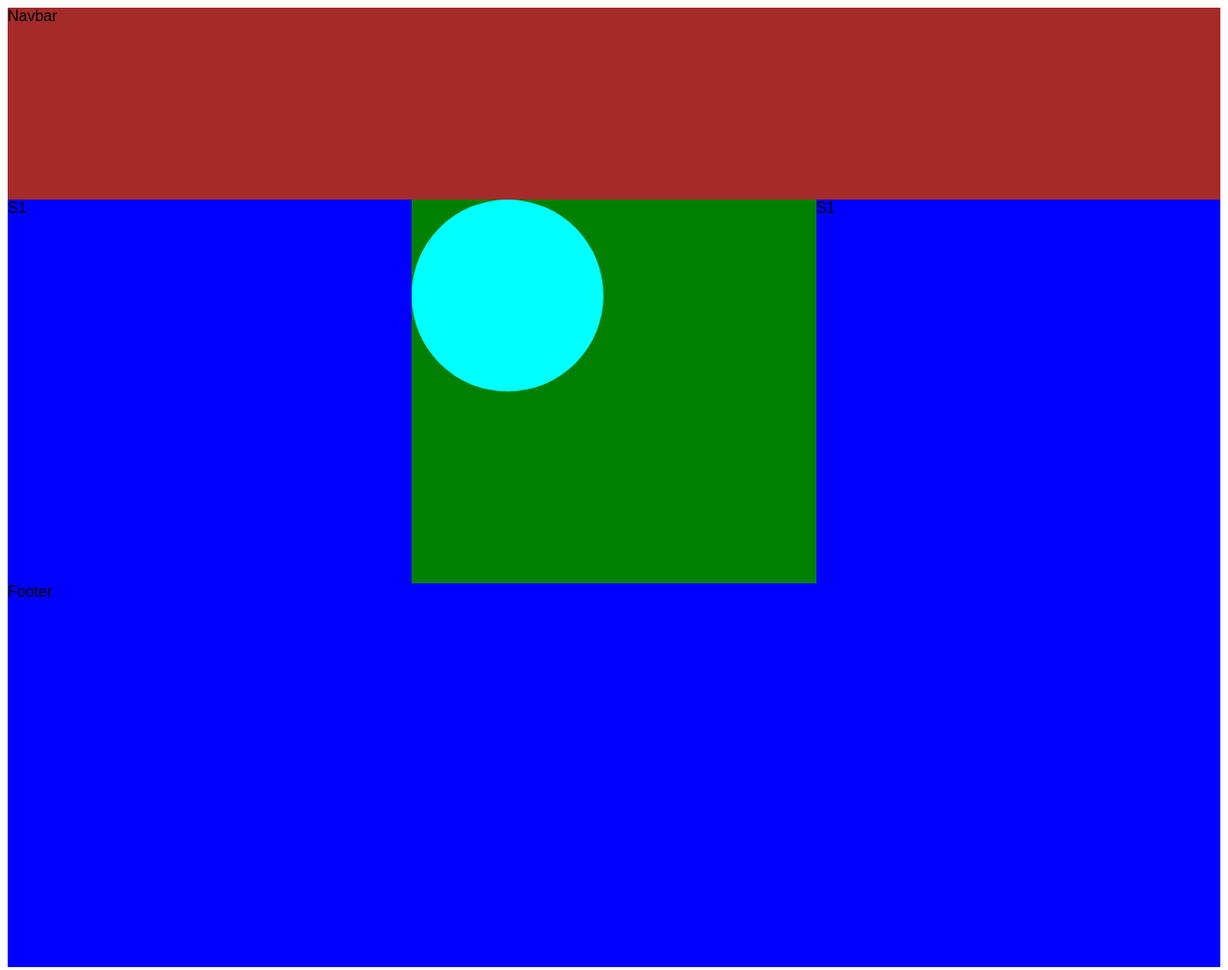
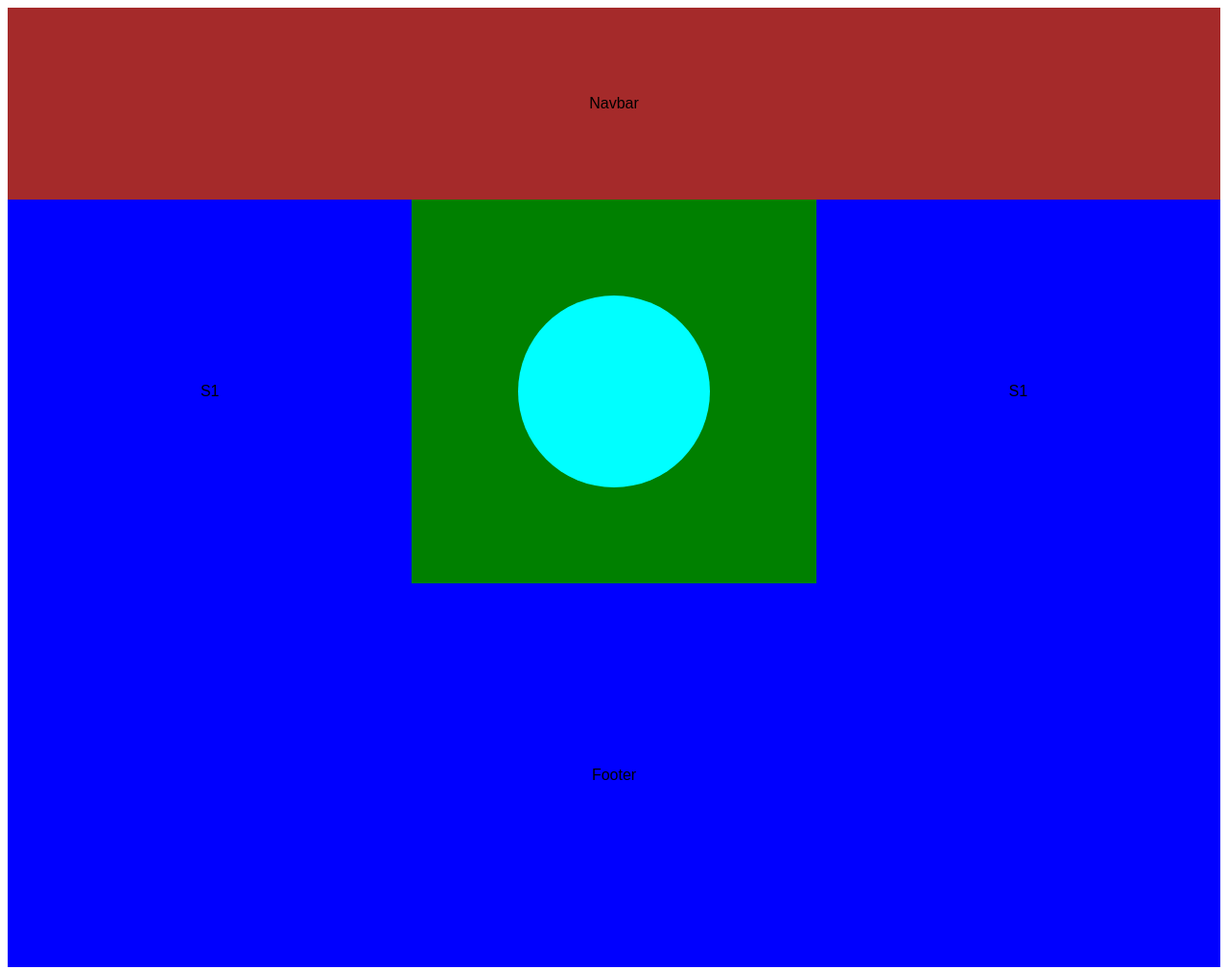
Before and after one commit to krzysztofbogusz91/css-exercises, a plain HTML site: page index.html in a window 1280 px wide. Shown: the whole page at 96% size. Drawn offline with Linux system fonts and the light colour scheme.

Commit message:
Revert "Change style"

```diff
--- a/index.css
+++ b/index.css
@@ -7,7 +7,8 @@ body {
 }
 
 .center {
-  position: relative;
+  justify-content: center;
+  align-items: center;
 }
 
 .nav {
```
